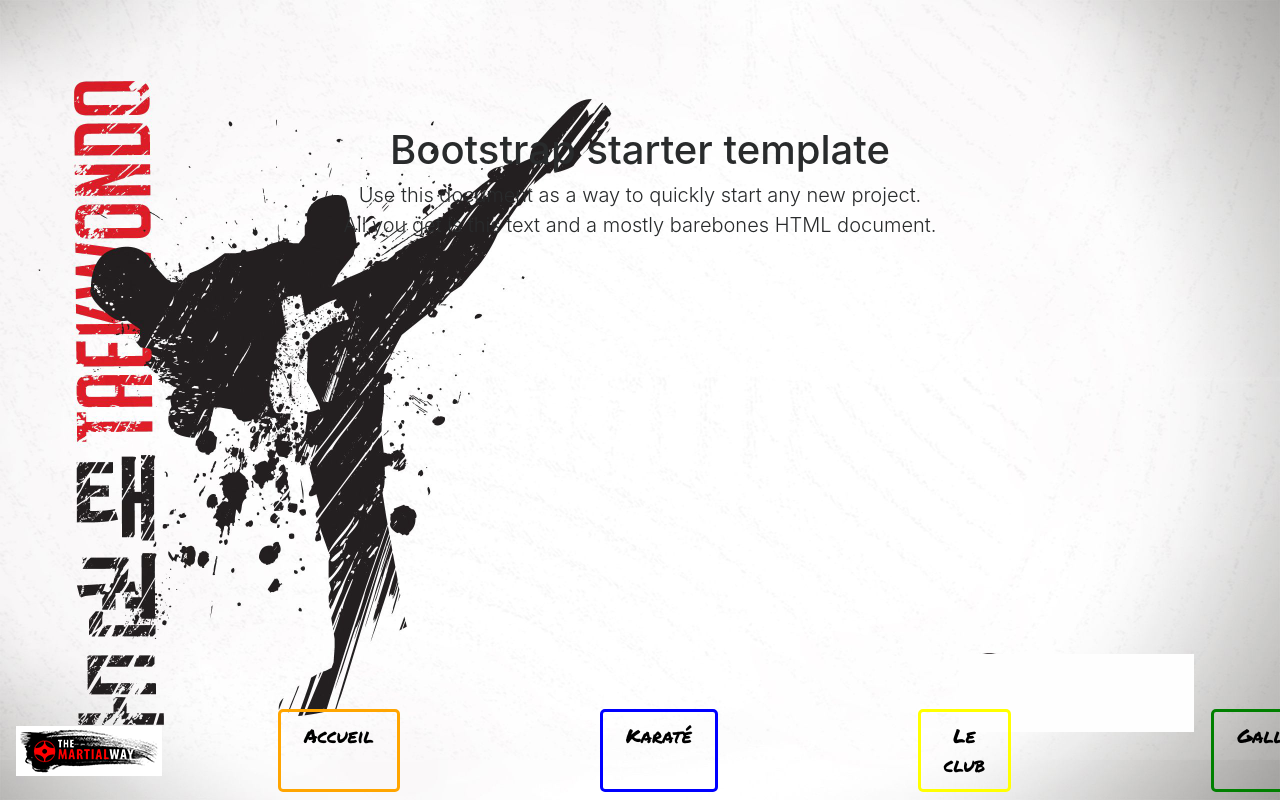
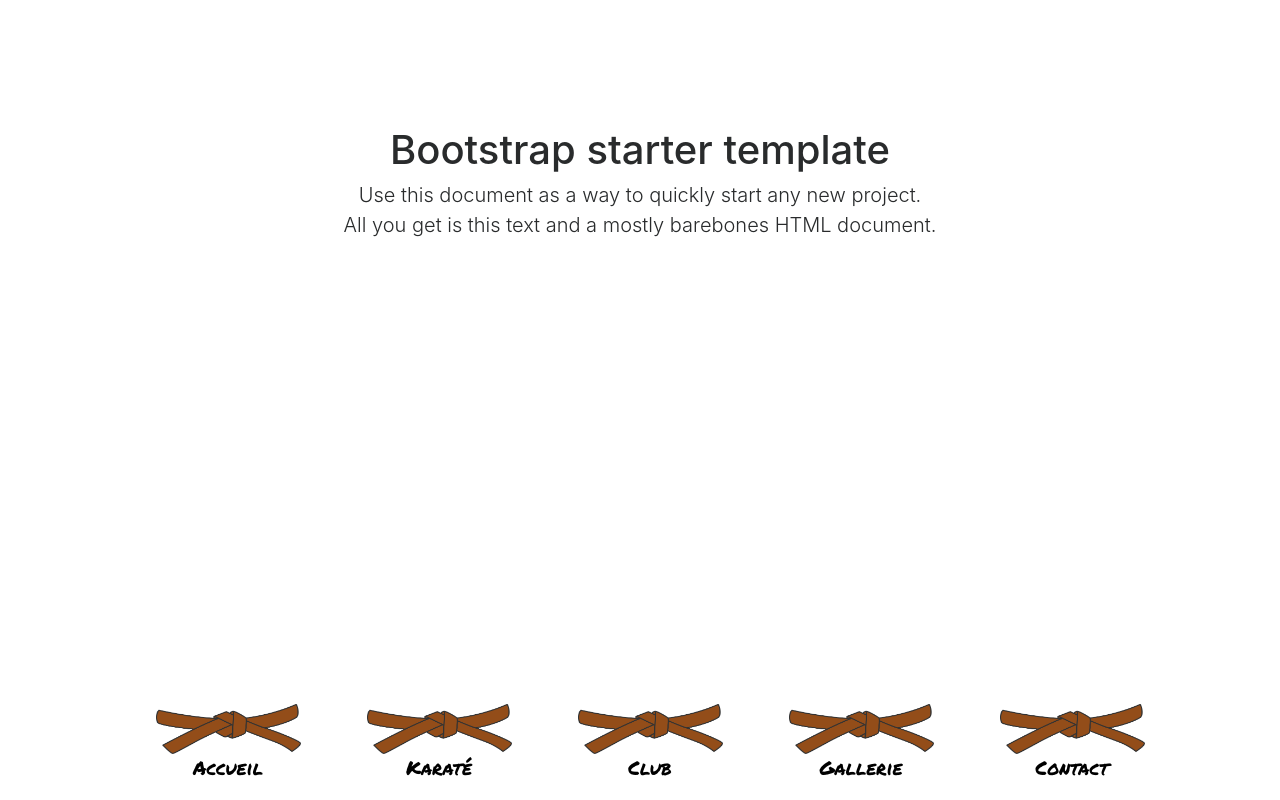
Before and after one commit to Houssain-KH/KarateMolen, a plain HTML site: page index.html in a window 1280 px wide. Drawn offline with nearby package versions, Linux system fonts and the light colour scheme; a script that the page names is missing.

Commit message:
premier apercu

```diff
--- a/index.html
+++ b/index.html
@@ -18,34 +18,33 @@
   </head>
 
   <body>
-
+<div class="container">
     <nav class="navbar navbar-toggleable-md navbar-inverse fixed-bottom">
       <button class="navbar-toggler navbar-toggler-right" type="button" data-toggle="collapse" data-target="#navbarsExampleDefault" aria-controls="navbarsExampleDefault" aria-expanded="false" aria-label="Toggle navigation">
         <span class="navbar-toggler-icon"></span>
       </button>
-      <a class="navbar-brand" href="#"><img src="logo.png"></a>
 
       <div class="collapse navbar-collapse" id="navbarsExampleDefault">
-        <ul class="navbar-nav mr-auto collapse navbar-collapse">
+        <ul class="navbar-nav mr-auto ">
           <li class="nav-item active col">
-            <a class="nav-link" href="#">Accueil <span class="sr-only">(current)</span></a>
+            <a class="nav-link" href="#"><img style='width: 145px; height: 50px;' src="belt.png"></br>Accueil <span class="sr-only">(current)</span></a>
           </li>
           <li class="nav-item col">
-            <a class="nav-link" href="#">Karaté</a>
+            <a class="nav-link" href="#"><img style='width: 145px; height: 50px;' src="belt.png"></br>Karaté</a>
           </li>
           <li class="nav-item col">
-            <a class="nav-link" href="#">Le club</a>
+            <a class="nav-link" href="#"><img style='width: 145px; height: 50px;' src="belt.png"></br>Club</a>
           </li>
          <li class="nav-item col">
-            <a class="nav-link" href="#">Gallerie</a>
+            <a class="nav-link" href="#"><img style='width: 145px; height: 50px;' src="belt.png"></br>Gallerie</a>
           </li>
           <li class="nav-item col">
-            <a class="nav-link" href="#">Contact</a>
+            <a class="nav-link" href="#"><img style='width: 145px; height: 50px;' src="belt.png"></br>Contact</a>
           </li>
         </ul>
       </div>
     </nav>
-
+</div>
     <div class="container">
 
       <div class="starter-template">
@@ -56,6 +55,9 @@
     </div><!-- /.container -->
 
 <style type="text/css">
+ul{
+  margin-left: auto;
+}
 	ul li a{
 		text-align: center;
 		color: black !important;
@@ -65,11 +67,9 @@
 	}
 	ul li {
 		color: black;
-		margin-left: 100px;
-		margin-right: 100px;
-		border-radius: 5px;
+		margin-left: 20px;
 	}
-	ul li:nth-child(1){
+	/*ul li:nth-child(1){
 		border: solid 3px orange;
 	}
 	ul li:nth-child(2){
@@ -83,15 +83,15 @@
 	}
 	ul li:nth-child(5){
 		border: solid 3px brown;
-	}
+	}*/
 
-	body {
+	/*body {
   background: url('fond1.jpg') no-repeat center center fixed;
   -webkit-background-size: cover;
   -moz-background-size: cover;
   background-size: cover;
   -o-background-size: cover;
-}
+}*/
 </style>
     <!-- Bootstrap core JavaScript
     ================================================== -->
```
Also changed, not shown: belt.png (added).
